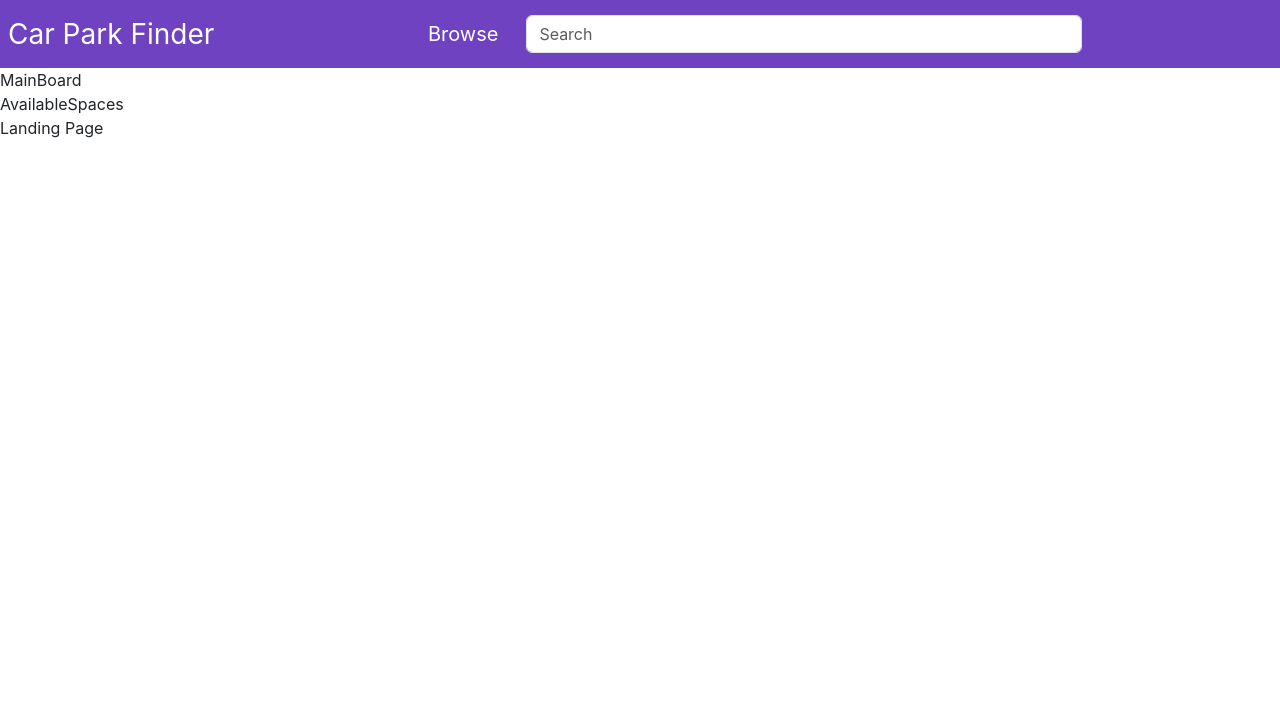
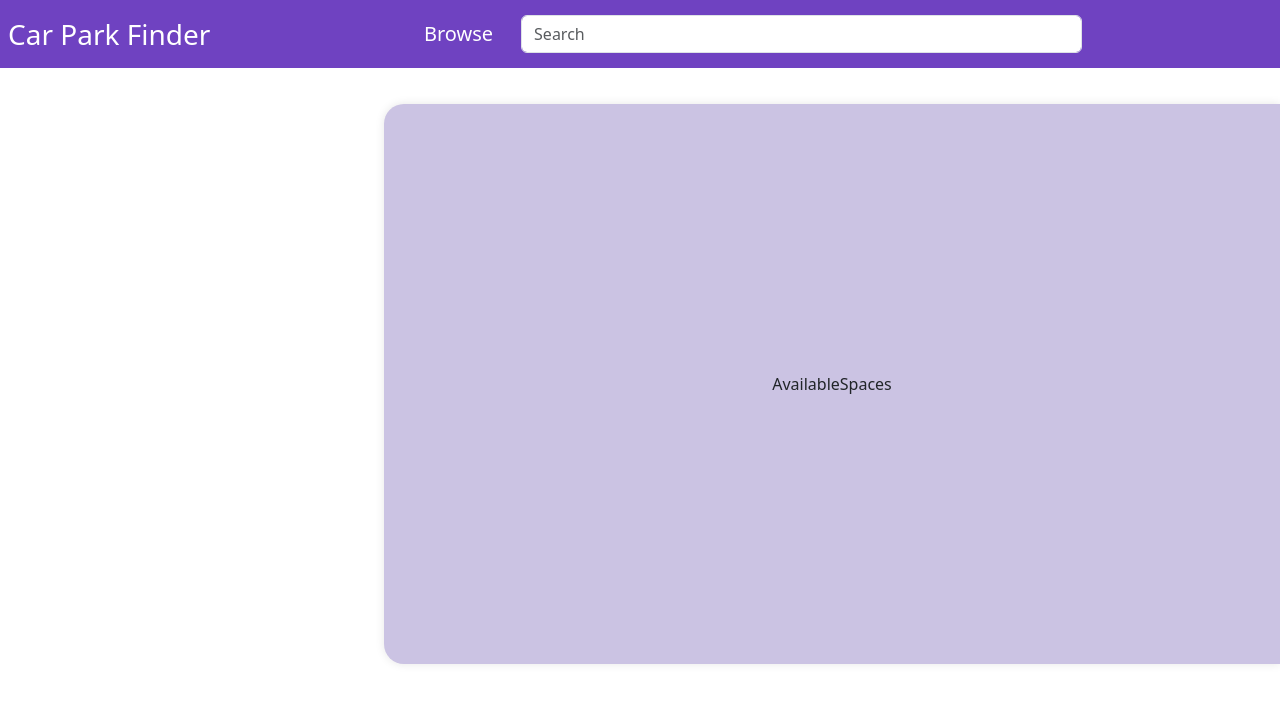
Before and after one commit to harrykane777/find_amenities, a React (Create React App) app: page / in a window 1280 px wide. Shown: the top 702 px of the page. Built offline with nearby package versions, Linux system fonts and the light colour scheme; the HTML template or start-up script is replaced by a standard one.

Commit message:
added and styled the mainBoard

```diff
--- a/src/components/LandingPage.js
+++ b/src/components/LandingPage.js
@@ -1,6 +1,5 @@
 import React from 'react';
 import AppNavbar from './AppNavbar';
-import AvailableSpaces from './AvailableSpaces';
 import MainBoard from './MainBoard';
 
 const LandingPage = () => {
@@ -8,8 +7,6 @@ const LandingPage = () => {
     <div>
       <AppNavbar />
       <MainBoard />
-      <AvailableSpaces />
-      Landing Page
     </div>
   );
 }
--- a/src/components/MainBoard.js
+++ b/src/components/MainBoard.js
@@ -1,11 +1,25 @@
 import React from "react";
+import 'bootstrap/dist/css/bootstrap.css';
+import Container from "react-bootstrap/Container"
+import AvailableSpaces from "./AvailableSpaces";
 
 const MainBoard = () => {
     return (
-      <div>
-        MainBoard
-      </div>
-    );
+        <Container
+          className="d-flex align-items-center justify-content-center"
+          style={{
+            backgroundColor: '#CBC3E3',
+            height: '70vh', // Adjust the height as needed
+            width: '70vw', // Adjust the width as needed
+            borderRadius: '20px 0 0 20px', // Optional: Add border-radius for rounded corners
+            boxShadow: '0 0 10px rgba(0, 0, 0, 0.1)', // Optional: Add a box shadow
+            marginTop: '4.5vh',
+            marginRight: '0px'
+          }}
+        >
+            <AvailableSpaces></AvailableSpaces>
+        </Container>
+      );
 }
 
 export default MainBoard;
```
Also changed, not shown: 1 other file (tests, documents, lock files or other folders).
